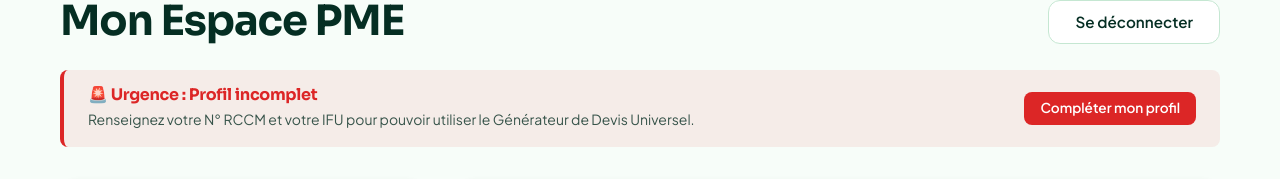
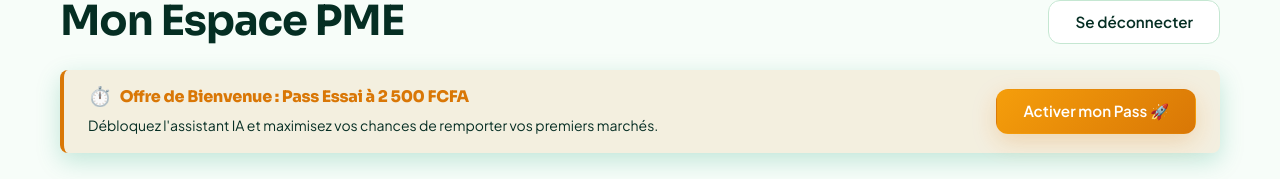
Before and after one commit to zida2/wend-kabre-bf, a Next.js app: page /dashboard in a window 1280 px wide. Shown: the part 132-311 px from the top of the page. Built offline with nearby package versions, Linux system fonts and the light colour scheme; no server answers; the database is empty; sample sign-in values are in the browser's storage.

Commit message:
feat: amélioration conversion dashboard (bannière essai, FOMO, CRM IA)

```diff
--- a/src/app/(client)/dashboard/page.js
+++ b/src/app/(client)/dashboard/page.js
@@ -255,6 +255,22 @@ export default function DashboardPage() {
         <button onClick={handleLogout} className="btn btn-outline">Se déconnecter</button>
       </div>
 
+      {(!userData?.isSubscribed && !pendingPayment) && (
+        <div style={{ background: 'var(--accent-muted)', borderLeft: '4px solid var(--accent)', padding: '16px 24px', borderRadius: 'var(--radius-sm)', marginBottom: '32px', display: 'flex', justifyContent: 'space-between', alignItems: 'center', flexWrap: 'wrap', gap: '16px', boxShadow: 'var(--shadow-gold)' }}>
+          <div>
+            <h4 style={{ color: 'var(--accent)', fontWeight: 800, marginBottom: '6px', display: 'flex', alignItems: 'center', gap: '8px' }}>
+              <span style={{ fontSize: '1.2rem' }}>⏱️</span> Offre de Bienvenue : Pass Essai à 2 500 FCFA
+            </h4>
+            <p className="text-sm" style={{ color: 'var(--text-primary)' }}>
+              Débloquez l'assistant IA et maximisez vos chances de remporter vos premiers marchés.
+            </p>
+          </div>
+          <Link href="/tarifs" className="btn btn-accent" style={{ whiteSpace: 'nowrap' }}>
+            Activer mon Pass 🚀
+          </Link>
+        </div>
+      )}
+
       {(!userData?.rccm || !userData?.ifu) && (
         <div style={{ background: 'var(--danger-muted)', borderLeft: '4px solid var(--danger)', padding: '16px 24px', borderRadius: 'var(--radius-sm)', marginBottom: '32px', display: 'flex', justifyContent: 'space-between', alignItems: 'center' }}>
           <div>
@@ -431,6 +447,13 @@ export default function DashboardPage() {
                       {m.secteur || m.category}
                     </p>
                   )}
+                  {/* FOMO effect */}
+                  <div style={{ display: 'flex', alignItems: 'center', gap: '6px', marginBottom: '16px', background: 'rgba(239, 68, 68, 0.08)', padding: '6px', borderRadius: '4px' }}>
+                    <span style={{ fontSize: '0.8rem' }}>🔥</span>
+                    <span style={{ fontSize: '0.75rem', color: 'var(--danger)', fontWeight: '700' }}>
+                      {(m.id.charCodeAt(0) % 5) + 2} autres PME étudient ce marché
+                    </span>
+                  </div>
                   <Link
                     href={`/marches/details?id=${m.id}`}
                     className="btn btn-outline text-center"
@@ -466,8 +489,15 @@ export default function DashboardPage() {
                 {crmMarches.filter(m => m.crmStatus === 'favoris').map(m => (
                   <div key={m.id} style={{ background: 'var(--color-bg)', padding: '12px', borderRadius: '6px', border: '1px solid var(--color-border)' }}>
                     <h5 className="text-sm text-primary" style={{ fontWeight: 'bold', marginBottom: '8px' }}>{m.title}</h5>
-                    <div className="flex justify-between items-center" style={{ marginTop: '12px' }}>
+                    <div className="flex justify-between items-center" style={{ marginTop: '12px', gap: '8px' }}>
                       <Link href={`/marches/details?id=${m.id}`} className="text-xs" style={{ color: 'var(--gold)', textDecoration: 'underline' }}>Détails</Link>
+
+                      {!userData?.isSubscribed ? (
+                         <Link href="/tarifs" className="text-xs" style={{ background: 'var(--grad-accent)', color: '#fff', padding: '4px 8px', borderRadius: '4px', textDecoration: 'none', fontWeight: 'bold', textAlign: 'center', flex: 1 }}>Rédiger (IA) 🪄</Link>
+                      ) : (
+                         <Link href={`/marches/details?id=${m.id}`} className="text-xs" style={{ background: 'var(--grad-primary)', color: '#fff', padding: '4px 8px', borderRadius: '4px', textDecoration: 'none', fontWeight: 'bold', textAlign: 'center', flex: 1 }}>Rédiger (IA) 🪄</Link>
+                      )}
+
                       <select
                         className="form-input text-xs"
                         style={{ padding: '4px', width: 'auto', background: 'var(--color-surface)', color: 'var(--text-primary)', border: '1px solid var(--gold)' }}
@@ -498,8 +528,15 @@ export default function DashboardPage() {
                 {crmMarches.filter(m => m.crmStatus === 'preparation').map(m => (
                   <div key={m.id} style={{ background: 'var(--color-bg)', padding: '12px', borderRadius: '6px', border: '1px solid var(--color-border)' }}>
                     <h5 className="text-sm text-primary" style={{ fontWeight: 'bold', marginBottom: '8px' }}>{m.title}</h5>
-                    <div className="flex justify-between items-center" style={{ marginTop: '12px' }}>
+                    <div className="flex justify-between items-center" style={{ marginTop: '12px', gap: '8px' }}>
                       <Link href={`/marches/details?id=${m.id}`} className="text-xs" style={{ color: '#0D9488', textDecoration: 'underline' }}>Détails</Link>
+
+                      {!userData?.isSubscribed ? (
+                         <Link href="/tarifs" className="text-xs" style={{ background: 'var(--grad-accent)', color: '#fff', padding: '4px 8px', borderRadius: '4px', textDecoration: 'none', fontWeight: 'bold', textAlign: 'center', flex: 1 }}>Rédiger (IA) 🪄</Link>
+                      ) : (
+                         <Link href={`/marches/details?id=${m.id}`} className="text-xs" style={{ background: 'var(--grad-primary)', color: '#fff', padding: '4px 8px', borderRadius: '4px', textDecoration: 'none', fontWeight: 'bold', textAlign: 'center', flex: 1 }}>Rédiger (IA) 🪄</Link>
+                      )}
+
                       <select
                         className="form-input text-xs"
                         style={{ padding: '4px', width: 'auto', background: 'var(--color-surface)', color: 'var(--text-primary)', border: '1px solid #0D9488' }}
```
